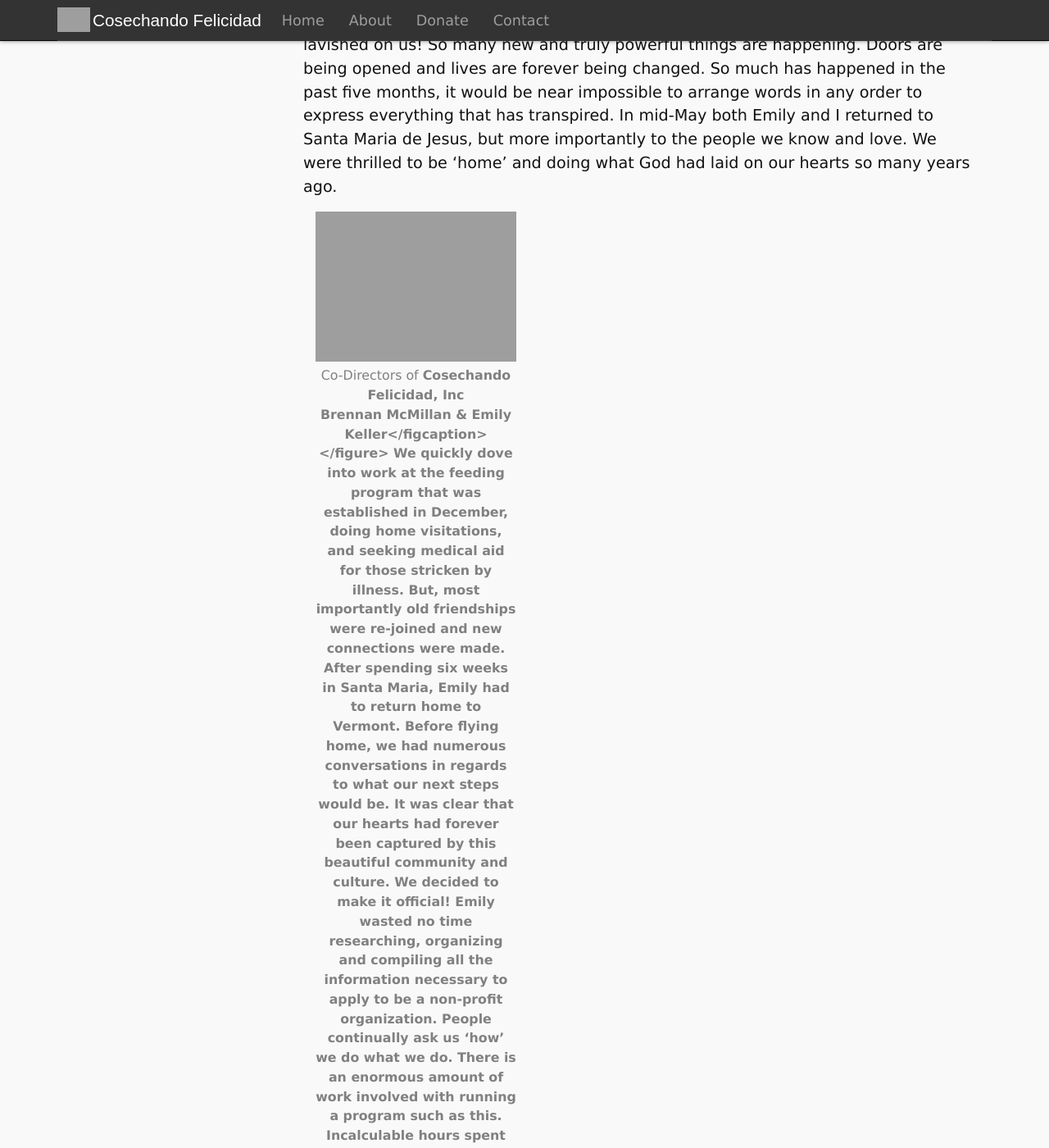
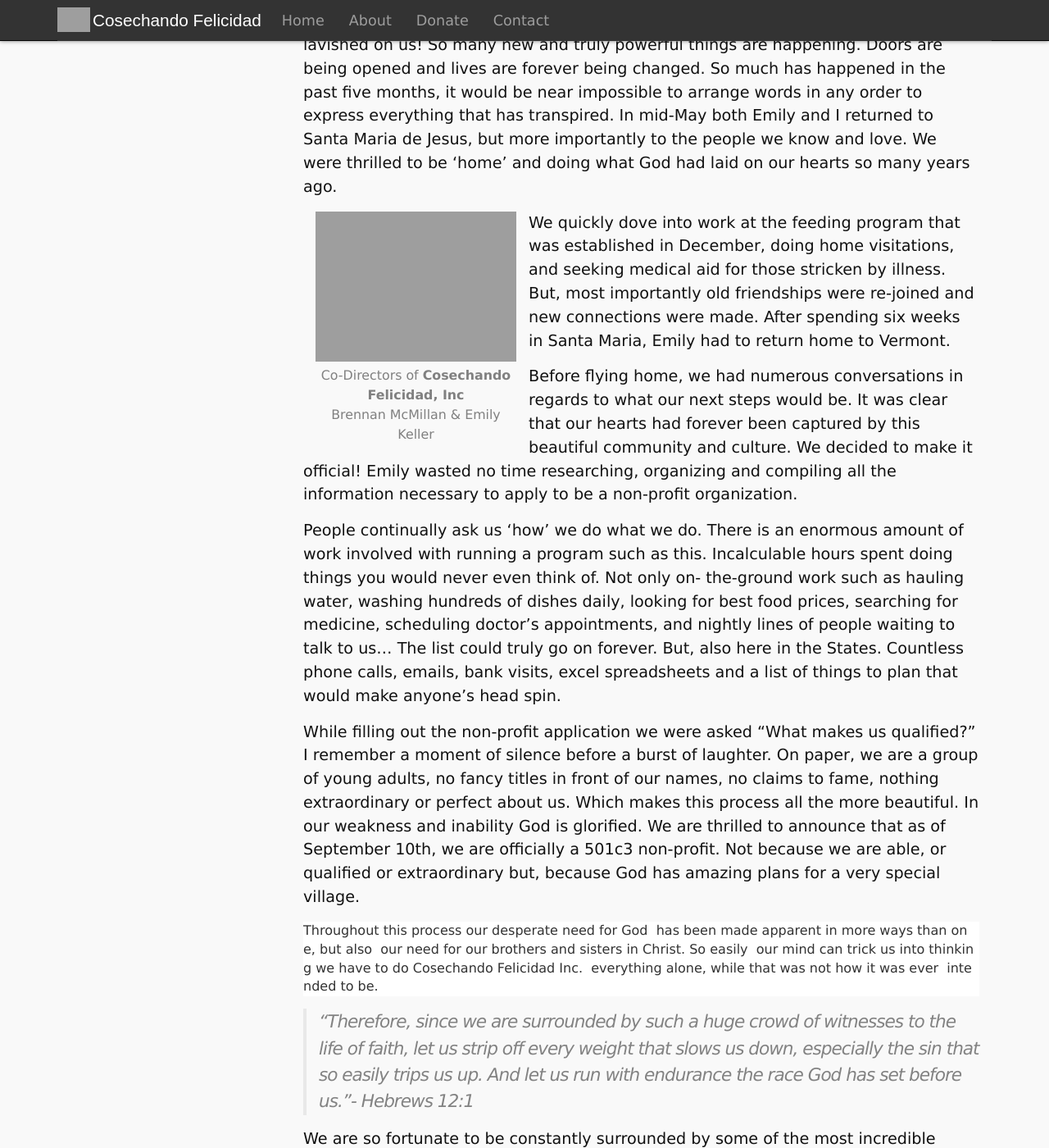
Before and after one commit to harvestinghappiness/harvestinghappiness.github.io, a Jekyll site: the page built from _posts/2015-10-01-October-Newsletter.md, in a window 1280 px wide and 1400 px high, scrolled down 216 px. Shown: the whole window at 82% size. Built offline with Jekyll 4.4.1, drawn with Linux system fonts in a browser that asks for light colours; some of the changed text lies outside the part shown.

Commit message:
Update 2015-10-01-October-Newsletter.md

```diff
--- a/_posts/2015-10-01-October-Newsletter.md
+++ b/_posts/2015-10-01-October-Newsletter.md
@@ -19,7 +19,7 @@ importantly to the people we know and love. We were
 thrilled to be ‘home’ and doing what God had laid on our
 hearts so many years ago.
 
-{% include figure.html src="bandepots.jpg" caption="Co-Directors of <b>Cosechando Felicidad, Inc <br> Brennan McMillan & Emily Keller" side="center" %}
+{% include figure.html src="bandepots.jpg" caption="Co-Directors of <b>Cosechando Felicidad, Inc</b> <br> Brennan McMillan & Emily Keller" side="center" %}
 
 We quickly dove into work at the feeding program that
 was established in December, doing home visitations,
```
